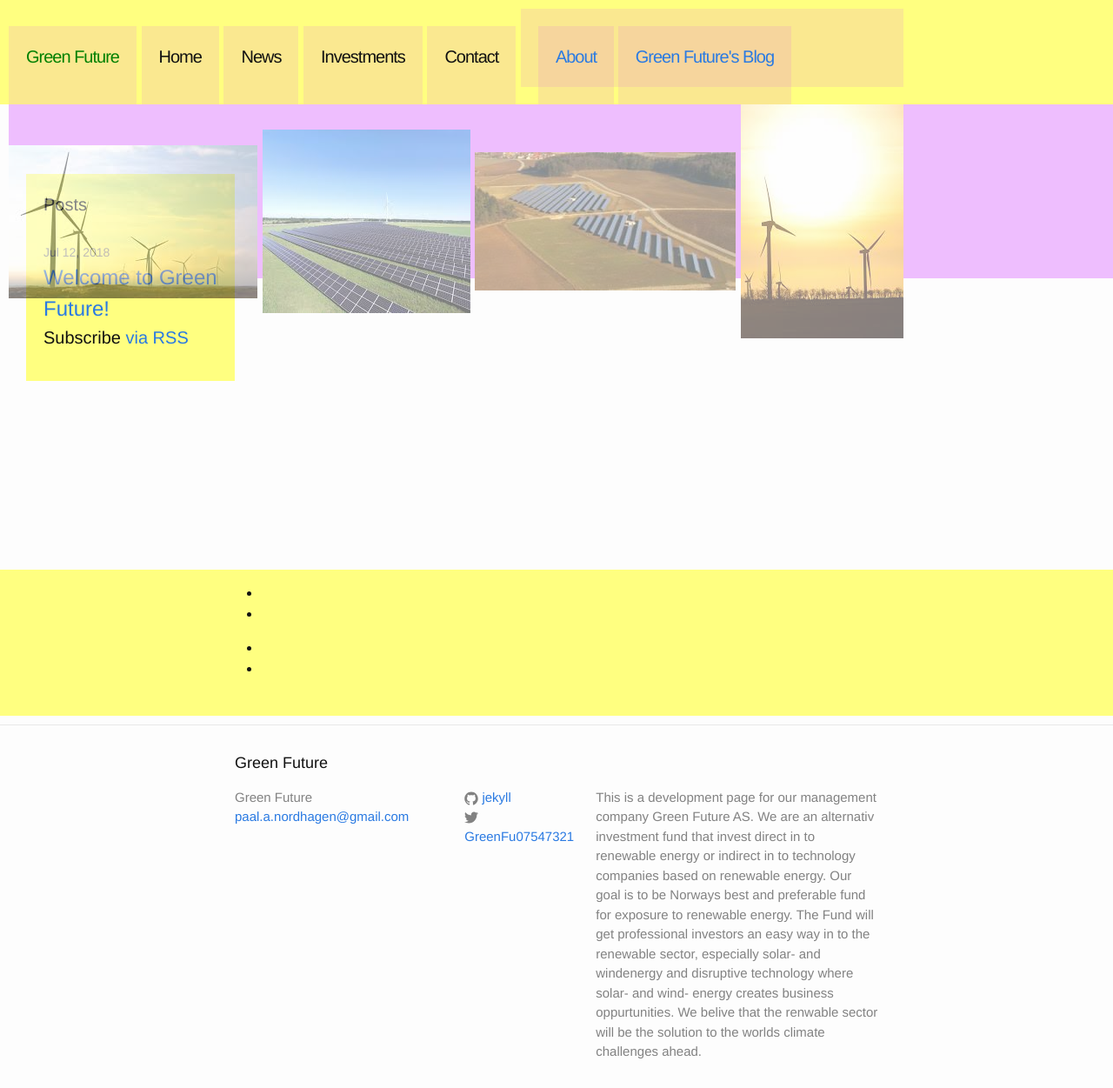
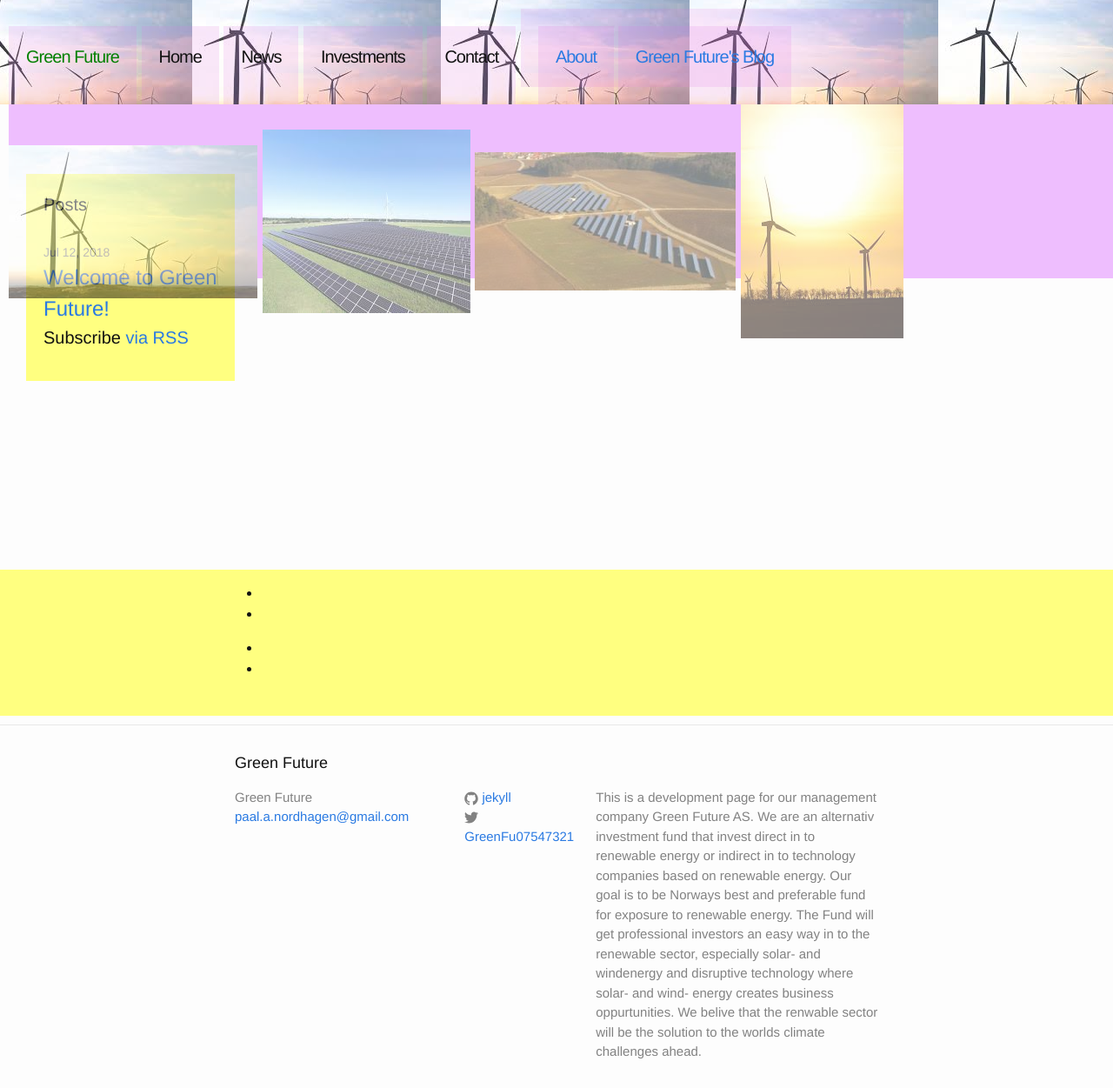
Before and after one commit to Paal-August/Paal-August.github.io, a Jekyll site: the page built from index.html, in a window 1280 px wide and 1251 px high. Shown: the whole window at 87% size. Built offline with Jekyll 4.4.1, drawn with Linux system fonts in a browser that asks for light colours.

Commit message:
Update _layout.scss

```diff
--- a/_sass/_layout.scss
+++ b/_sass/_layout.scss
@@ -37,7 +37,7 @@
   float:left;
   padding:10px;
   background-color:rgb(255, 255, 128);
-  background-image: url("../_includes/Vindmoller_images.jpeg");
+  background-image: url("https://github.com/Paal-August/Paal-August.github.io/blob/master/_includes/Vindmoller_images.jpeg?raw=true");
 
   background-position: center;
 
```
